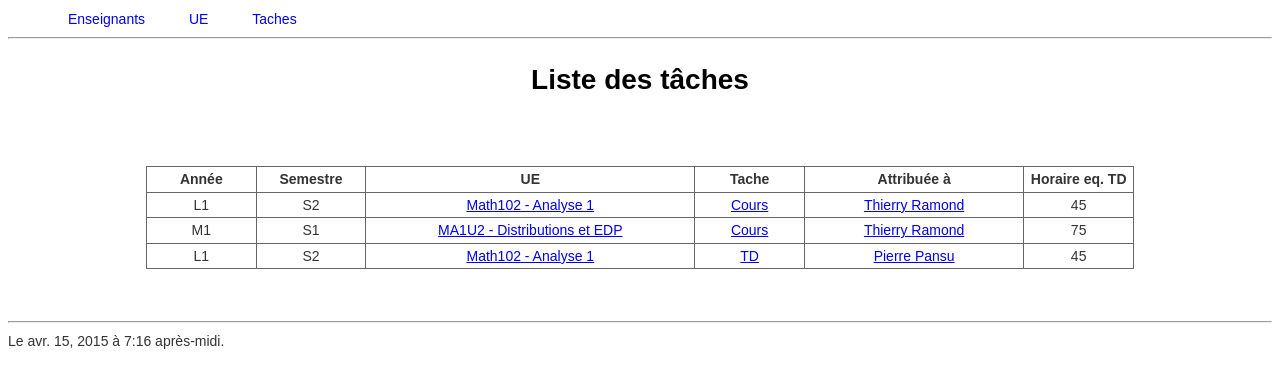
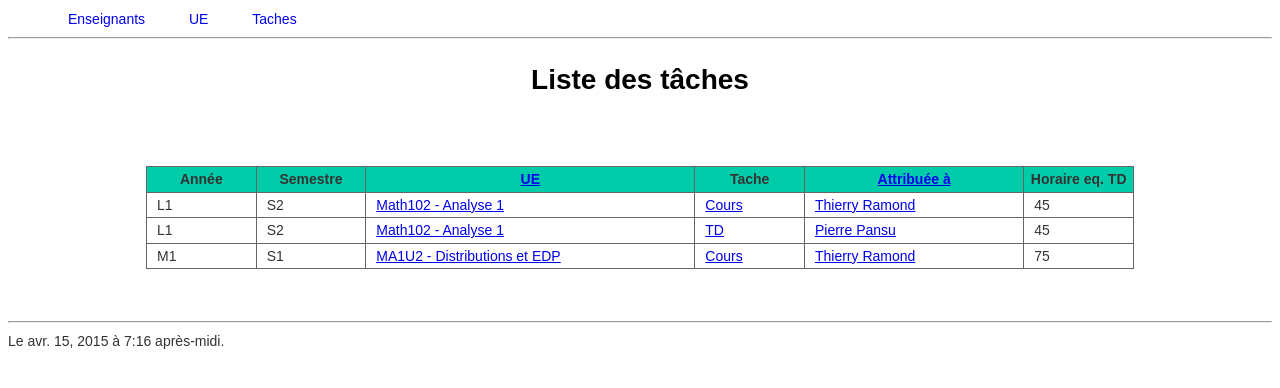
Before and after one commit to thierryramond/trServ, a Django app: page /taches/ in a window 1280 px wide. Shown: the top 388 px of the page. Run offline with Django 3.2, Linux system fonts and the light colour scheme; data comes from the database, SQL or seed files in the repository; parts of the project's set-up code (start-up, migrations or seed data) failed here and were passed over.

Commit message:
tri des taches par colonne

```diff
--- a/trServ/services/models.py
+++ b/trServ/services/models.py
@@ -15,19 +15,14 @@ class Enseignant(models.Model):
 	attribué = models.IntegerField (default = 0)
 	bilan = models.IntegerField ()
 
-
-
-
 	def __str__(self):
 		return ('{1} {0}'.format(self.nom, self.prenom))
 
 	def as_list(self):
 		return (self.prenom, self.nom, self.grade,self.arrivé_en,self.service_du,self.decharge,self.attribué,self.bilan)
 
-
 	def calcul_bilan(self):
 		return ('{0}'.format(self.service_du-self.decharge-self.attribué))
-
 
 	def total_attribue(self):
 		total = 0
--- a/trServ/services/static/services/trstyle.css
+++ b/trServ/services/static/services/trstyle.css
@@ -21,7 +21,8 @@ table {
 td{
 	border: 1px solid #666;
 	width: 140px;
-	text-align: center;
+	text-align: left;
+	padding-left:10px;
 }
 
 
@@ -30,6 +31,7 @@ th{
 	width: 120px;
 	text-decoration: bold;
 	color:#333;
+	background-color: #0CA;
 }
 
 .menu ul {
--- a/trServ/services/templates/services/taches.html
+++ b/trServ/services/templates/services/taches.html
@@ -7,14 +7,13 @@
 
 
 <br/><br/>
-
 <table>
 <tr>
 	<th style="width: 10%;">Année</th>
 	<th style="width: 10%;">Semestre</th>
-	<th style="width: 30%;"> UE</th>
+	<th style="width: 30%;"> <a href="?order_by=-ue">UE</a></th>
 	<th style="width: 10%;"> Tache</th>
-	<th style="width: 20%;"> Attribuée à</th>
+	<th style="width: 20%;"> <a href="?order_by=-attribué_à">Attribuée à</a></th>
 	<th style="width: 10%;"> Horaire eq. TD</th>
 </tr>
 {% for tache in Taches %}
--- a/trServ/services/views.py
+++ b/trServ/services/views.py
@@ -40,7 +40,8 @@ def liste_ue(request):
 
 from .models import Tache
 def liste_taches(request):
-	liste = Tache.objects.all()
+	order_by = request.GET.get('order_by', 'ue')
+	liste = Tache.objects.all().order_by(order_by)
 	return render(request, 'services/taches.html',{'datetime': timezone.now(), 'Taches' : liste})
 
 from .forms import EnseignantForm
```
